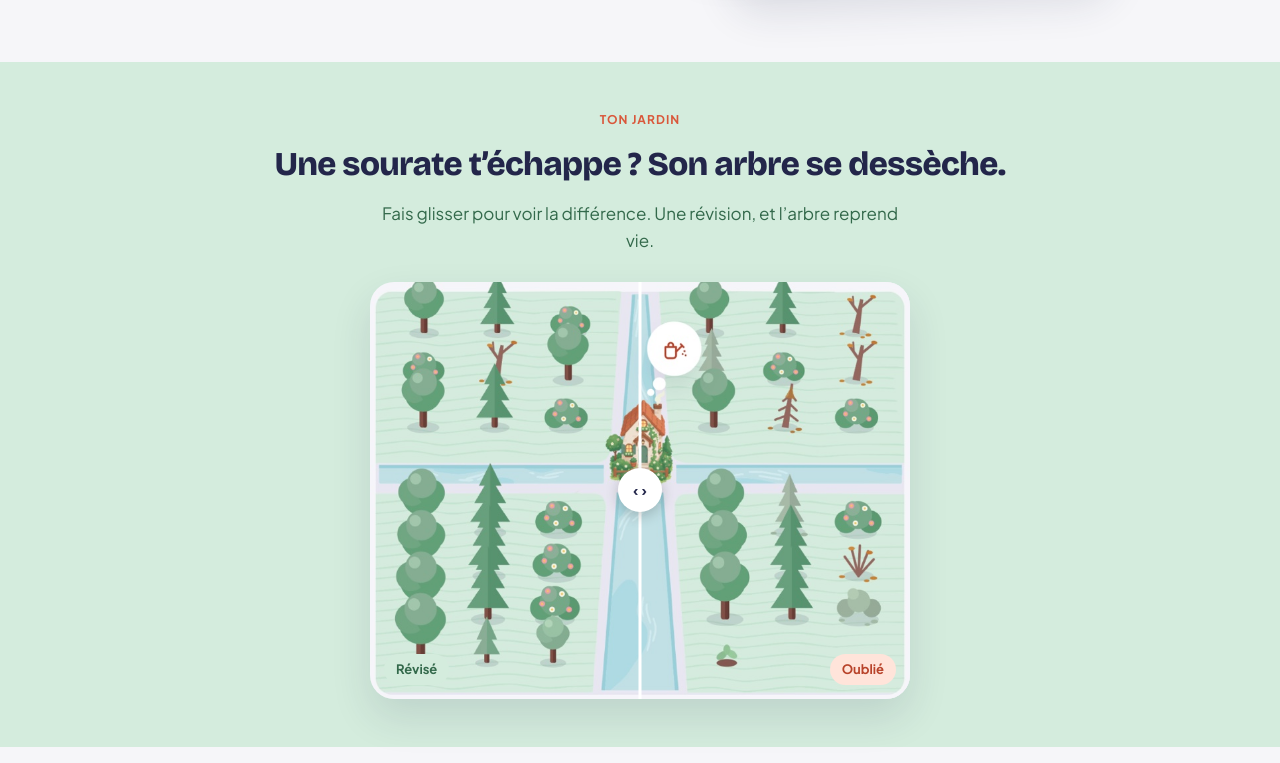
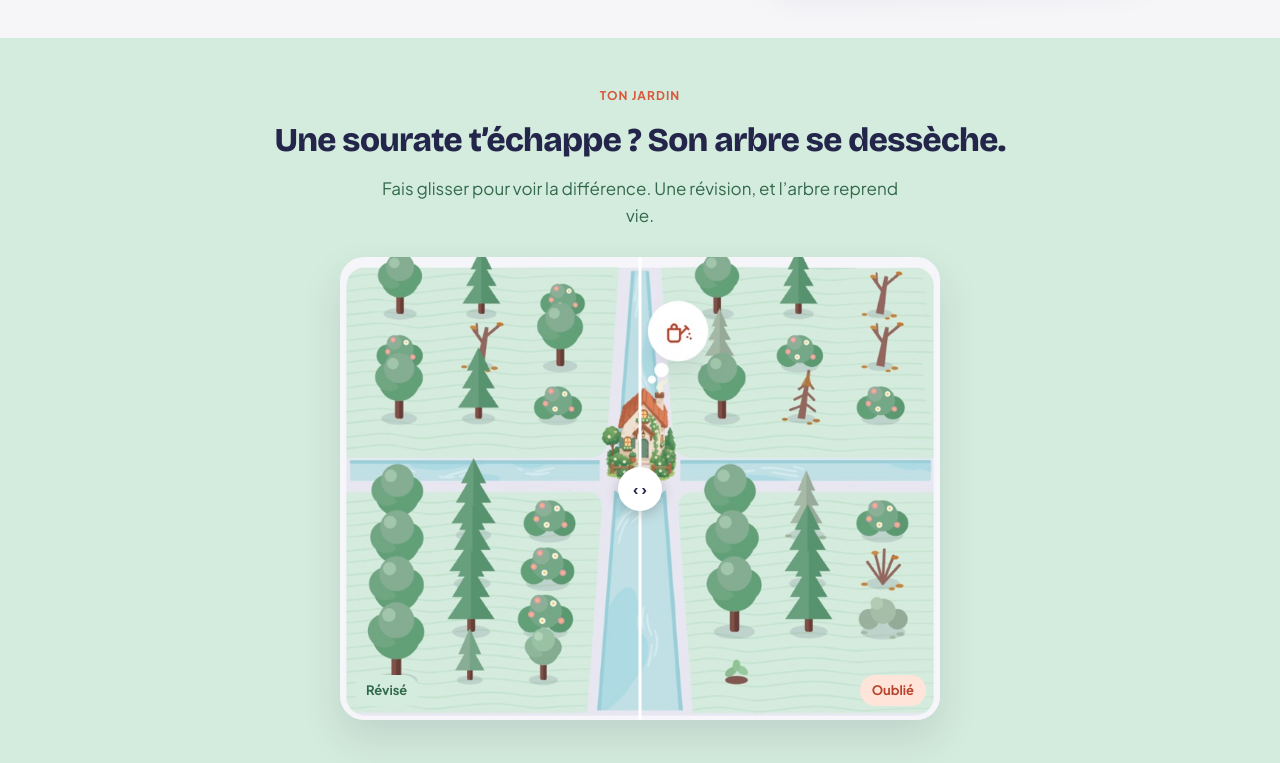
Before and after one commit to insaf209/mamemorisation, a plain HTML site: page index.html in a window 1280 px wide. Shown: the part 1317-2080 px from the top of the page. Drawn offline with nearby package versions, Linux system fonts and the light colour scheme.

Commit message:
Add files via upload

```diff
--- a/index.html
+++ b/index.html
@@ -88,7 +88,7 @@ a { color: inherit; }
 /* Langue : seuls les textes de la langue choisie sont affichés */
 html[lang="fr"] [lang="en"]:not(html), html[lang="en"] [lang="fr"]:not(html) { display: none !important; }
 
-.wrap { max-width: 1080px; margin: 0 auto; padding-left: max(20px, env(safe-area-inset-left, 0px)); padding-right: max(20px, env(safe-area-inset-right, 0px)); }
+.wrap { max-width: 1240px; margin: 0 auto; padding-left: max(20px, env(safe-area-inset-left, 0px)); padding-right: max(20px, env(safe-area-inset-right, 0px)); }
 
 h1, h2, h3 { font-family: var(--font-display); letter-spacing: -0.02em; text-wrap: balance; margin: 0; }
 h1 { font-size: clamp(32px, 3.6vw, 48px); line-height: 1.08; font-weight: 800; }
@@ -188,7 +188,7 @@ body::before { content: ""; position: fixed; inset: 0 0 auto; height: env(safe-a
 .garden .wrap { display: flex; flex-direction: column; align-items: center; gap: 16px; text-align: center; }
 .garden .compare { margin-top: 12px; }
 .garden .lead { color: var(--sage-ink); }
-.compare { position: relative; width: min(100%, 540px); aspect-ratio: 814 / 628; border-radius: 24px; overflow: hidden; box-shadow: var(--shadow); --pos: 50%; user-select: none; }
+.compare { position: relative; width: min(100%, 600px); aspect-ratio: 814 / 628; border-radius: 24px; overflow: hidden; box-shadow: var(--shadow); --pos: 50%; user-select: none; }
 .compare img { position: absolute; inset: 0; width: 100%; height: 100%; object-fit: cover; object-position: top; max-width: none; }
 .compare .dry { clip-path: inset(0 0 0 var(--pos)); }
 .compare .bar { position: absolute; top: 0; bottom: 0; left: var(--pos); width: 3px; background: #fff; transform: translateX(-50%); pointer-events: none; }
```
